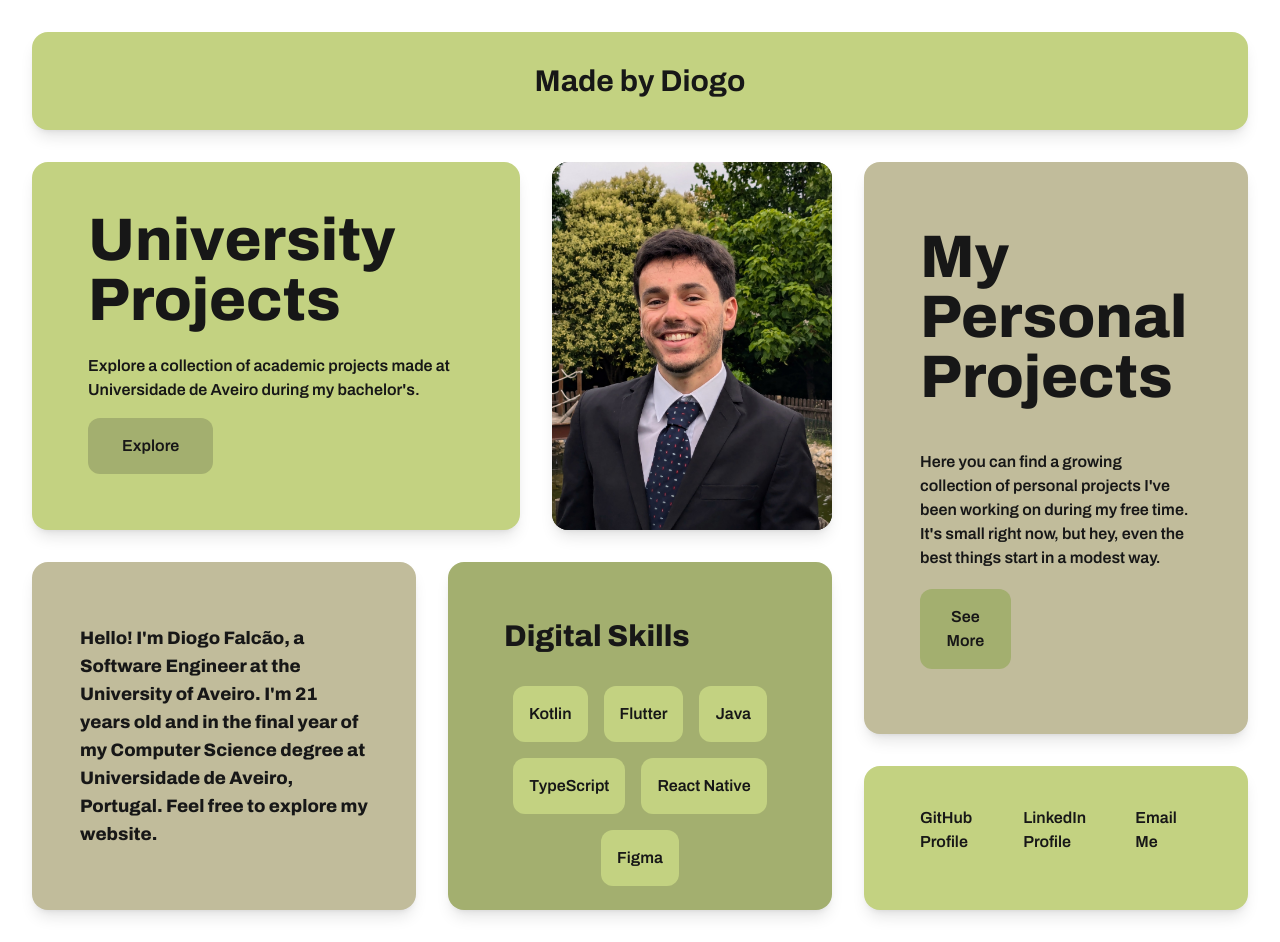
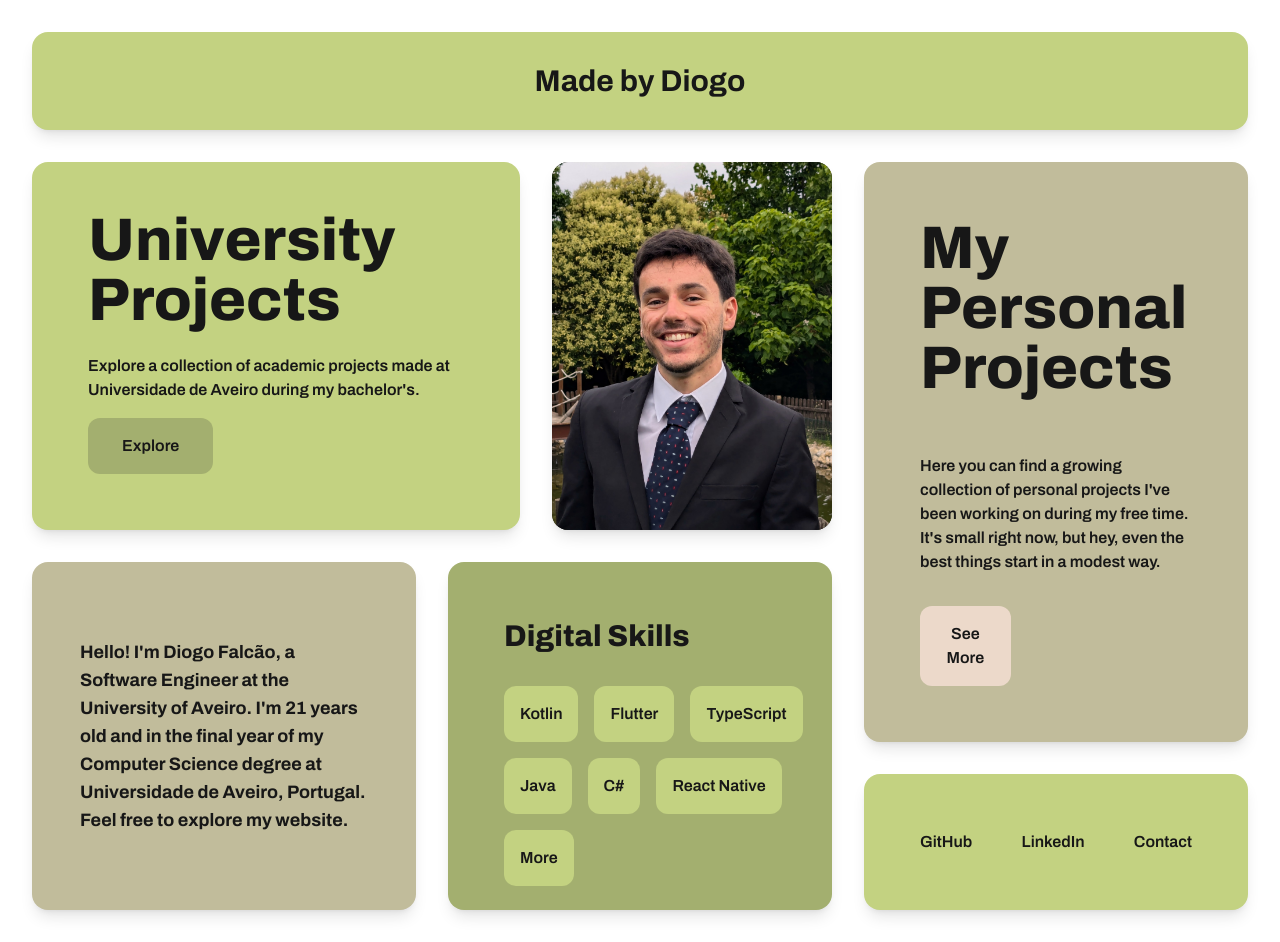
Before and after one commit to falcaodiogo/falcaodiogo.github.io, a Next.js app in the folder portfolio/: page /example in a window 1280 px wide. Built offline with nearby package versions, Linux system fonts and the light colour scheme.

Commit message:
Faster main page animation

```diff
--- a/portfolio/app/example/page.tsx
+++ b/portfolio/app/example/page.tsx
@@ -34,7 +34,7 @@ export default function Page() {
           <motion.h1
             initial={{ opacity: 0 }}
             animate={{ opacity: 1 }}
-            transition={{ duration: 0.5, delay: 2.3 }}
+            transition={{ duration: 0.1, delay: 2.3 }}
             className="font-sans font-extrabold text-foreground text-6xl"
           >
             University Projects
@@ -43,7 +43,7 @@ export default function Page() {
           <motion.p
             initial={{ opacity: 0 }}
             animate={{ opacity: 1 }}
-            transition={{ duration: 0.5, delay: 2.1 }}
+            transition={{ duration: 0.2, delay: 2.1 }}
             className="text-foreground font-semibold md:text-base pt-6 pb-4"
           >
             Explore a collection of academic projects made at Universidade de
@@ -54,6 +54,10 @@ export default function Page() {
             initial={{ opacity: 0 }}
             animate={{ opacity: 1 }}
             transition={{ duration: 0.5, delay: 2.2 }}
+            whileHover={{
+              backgroundColor: "var(--secondary)",
+              transition: { duration: 0.1, delay: 0 },
+            }}
             className="bg-variant text-foreground font-semibold p-4 rounded-xl transition-colors duration-300 w-1/3 self-start"
           >
             Explore
@@ -94,7 +98,7 @@ export default function Page() {
               initial={{ opacity: 0 }}
               animate={{ opacity: 1 }}
               transition={{ duration: 0.5, delay: 2 }}
-              className="font-sans font-extrabold text-foreground text-lg p-8"
+              className="font-sans font-bold text-foreground text-lg p-8"
             >
               Hello! I'm Diogo Falcão, a Software Engineer at the University of
               Aveiro. I'm 21 years old and in the final year of my Computer
@@ -119,8 +123,8 @@ export default function Page() {
             Digital Skills
           </motion.h1>
 
-          <div className="flex flex-wrap gap-4 justify-center">
-            <div className="bg-primary p-4 rounded-xl">
+          <div className="flex flex-wrap gap-4 ps-8">
+            <div className="bg-primary p-4 rounded-xl transition hover:bg-surface">
               <motion.h1
                 initial={{ opacity: 0 }}
                 animate={{ opacity: 1 }}
@@ -130,7 +134,7 @@ export default function Page() {
                 Kotlin
               </motion.h1>
             </div>
-            <div className="bg-primary p-4 rounded-xl">
+            <div className="bg-primary p-4 rounded-xl transition hover:bg-surface">
               <motion.h1
                 initial={{ opacity: 0 }}
                 animate={{ opacity: 1 }}
@@ -140,27 +144,37 @@ export default function Page() {
                 Flutter
               </motion.h1>
             </div>
-            <div className="bg-primary p-4 rounded-xl">
+            <div className="bg-primary p-4 rounded-xl transition hover:bg-surface">
               <motion.h1
                 initial={{ opacity: 0 }}
                 animate={{ opacity: 1 }}
                 transition={{ duration: 0.5, delay: 2.1 }}
                 className="text-foreground font-semibold"
               >
-                Java
+                TypeScript
               </motion.h1>
             </div>
-            <div className="bg-primary p-4 rounded-xl">
+            <div className="bg-primary p-4 rounded-xl transition hover:bg-surface">
               <motion.h1
                 initial={{ opacity: 0 }}
                 animate={{ opacity: 1 }}
                 transition={{ duration: 0.5, delay: 2.3 }}
                 className="text-foreground font-semibold"
               >
-                TypeScript
+                Java
               </motion.h1>
             </div>
-            <div className="bg-primary p-4 rounded-xl">
+            <div className="bg-primary p-4 rounded-xl transition hover:bg-surface">
+              <motion.h1
+                initial={{ opacity: 0 }}
+                animate={{ opacity: 1 }}
+                transition={{ duration: 0.5, delay: 2.3 }}
+                className="text-foreground font-semibold"
+              >
+                C#
+              </motion.h1>
+            </div>
+            <div className="bg-primary p-4 rounded-xl transition hover:bg-surface">
               <motion.h1
                 initial={{ opacity: 0 }}
                 animate={{ opacity: 1 }}
@@ -170,14 +184,14 @@ export default function Page() {
                 React Native
               </motion.h1>
             </div>
-            <div className="bg-primary p-4 rounded-xl">
+            <div className="bg-primary p-4 rounded-xl transition hover:bg-surface">
               <motion.h1
                 initial={{ opacity: 0 }}
                 animate={{ opacity: 1 }}
                 transition={{ duration: 0.5, delay: 2.1 }}
                 className="text-foreground font-semibold"
               >
-                Figma
+                More
               </motion.h1>
             </div>
           </div>
@@ -189,7 +203,7 @@ export default function Page() {
           initial={{ scaleX: 0, originX: 0 }}
           animate={{ scaleX: 1 }}
           transition={{ duration: 0.2, ease: "easeOut", delay: 1.8 }}
-          className="bg-secondary row-span-2 p-14 flex flex-col justify-around"
+          className="bg-secondary row-span-2 p-14 flex flex-col justify-between"
         >
           <motion.h1
             initial={{ opacity: 0 }}
@@ -215,7 +229,11 @@ export default function Page() {
             initial={{ opacity: 0 }}
             animate={{ opacity: 1 }}
             transition={{ duration: 0.5, delay: 2.1 }}
-            className="bg-variant text-foreground font-semibold p-4 rounded-xl transition-colors duration-300 w-1/3 self-start"
+            whileHover={{
+              backgroundColor: "var(--primary)",
+              transition: { duration: 0.1, delay: 0 },
+            }}
+            className="bg-surface text-foreground font-semibold p-4 rounded-xl transition-colors duration-300 w-1/3 self-start"
           >
             See More
           </motion.button>
@@ -228,28 +246,28 @@ export default function Page() {
           className="bg-primary row-span-2 p-6"
         >
           <ul className="list-none">
-            <li className="text-foreground font-semibold md:text-base pt-4 p-8">
-              <div className="flex gap-4 items-center justify-center">
+            <li className="text-foreground font-semibold md:text-base p-8">
+              <div className="flex gap-4 items-center justify-between">
                 <a
                   href="https://github.com/falcaodiogo"
                   target="_blank"
                   rel="noopener noreferrer"
                 >
-                  GitHub Profile
+                  GitHub
                 </a>
                 <a
                   href="https://www.linkedin.com/in/diogofalcao2/"
                   target="_blank"
                   rel="noopener noreferrer"
                 >
-                  LinkedIn Profile
+                  LinkedIn
                 </a>
                 <a
                   href="mailto:falcao.diogo@ua.pt"
                   target="_blank"
                   rel="noopener noreferrer"
                 >
-                  Email Me
+                  Contact
                 </a>
               </div>
             </li>
```
Also changed, not shown: portfolio/app/components/animatedCard.tsx (line endings or trailing spaces).
